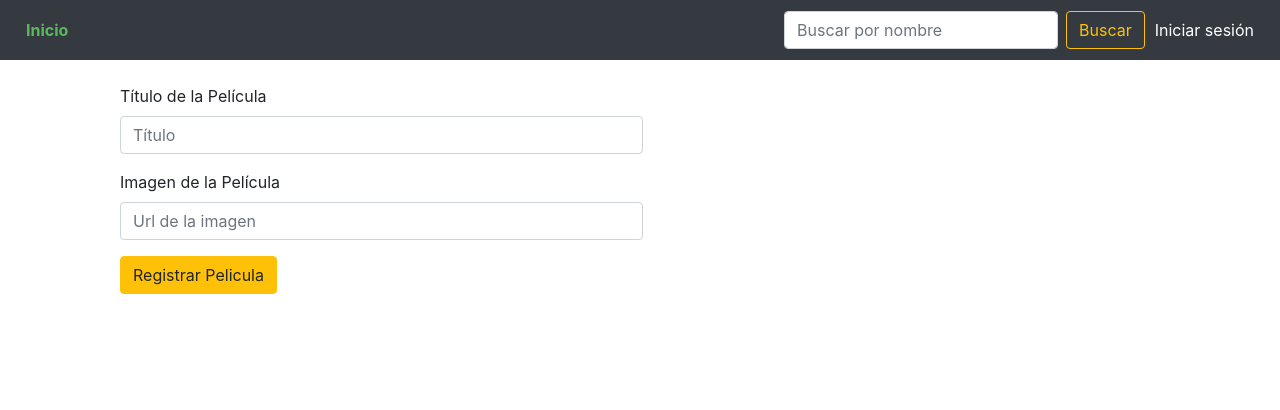
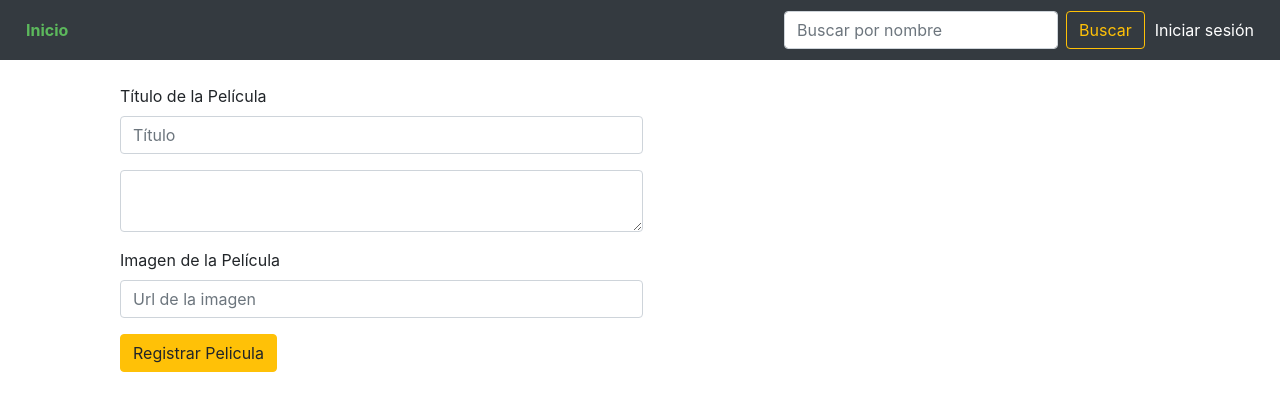
Before and after one commit to mauro8792/movieApi, a React (Create React App) app: page /movies/create in a window 1280 px wide. Shown: the top 410 px of the page. Built offline with nearby package versions, Linux system fonts and the light colour scheme; no server answers.

Commit message:
solucion de imagenes

```diff
--- a/src/components/ListOfMovieAdmin.js
+++ b/src/components/ListOfMovieAdmin.js
@@ -9,8 +9,6 @@ export default class ListOfMovieAdmin extends React.Component{
 
 
     render(){
-        console.log(this.props.user.login);
-
         if (!this.props.user.login){
             return <Redirect to={'/login'} />
         }
--- a/src/components/Movie.js
+++ b/src/components/Movie.js
@@ -12,6 +12,7 @@ export default class Movie extends React.Component{
 
     titulo = React.createRef();
     image= React.createRef()
+    description = React.createRef()
 
 
     add=(e)=>{
@@ -19,6 +20,7 @@ export default class Movie extends React.Component{
         if (this.titulo.current.value && this.image.current.value) {
             const movie = {
                 title : this.titulo.current.value,
+                description : this.description.current.value,
                 poster_path : this.image.current.value
             }
             this.props.addMovie(movie);
@@ -46,6 +48,10 @@ export default class Movie extends React.Component{
                             <input type="text" ref={this.titulo}className="form-control" name="name" placeholder='Título' />
                         </div>
                         <div className="form-group label-floating">
+                            <textarea type="text" ref={this.description} className="form-control" name="description"></textarea>
+
+                        </div>
+                        <div className="form-group label-floating">
                             <label className="control-label">Imagen de la Película</label>
                             <input type="text" ref={this.image} className="form-control" name="image" placeholder='Url de la imagen' />
                         </div>
--- a/src/components/MovieCard.js
+++ b/src/components/MovieCard.js
@@ -22,7 +22,7 @@ export default class MovieCard extends React.Component{
                     <Row>
                         <Col sm-3="true" >
                             <Card style={{ width: '18rem', marginBottom: 15 }} className="bg-dark text-white">
-                                <Card.Img src={imagen } style={{width: '100%'}} alt="Card image" />
+                                <Card.Img src={movie.title_original ? url +movie.image : movie.poster_path} style={{width: '100%'}} alt="Card image" />
                                 <Card.ImgOverlay>
                                 <Card.Title style={{"color": "yellow"}}>{movie.title}</Card.Title>
                                 <Button variant="outline-warning">★</Button>
--- a/src/components/TrTableAdmin.js
+++ b/src/components/TrTableAdmin.js
@@ -20,7 +20,7 @@ export default class TrTableAdmin extends React.Component{
                 <th scope="row">1 </th>
                 <td>{movie.title}</td>
                 <td>{movie.description}</td>
-                <td><img src={url +movie.image} width='150'/></td>
+                <td><img src={movie.title_original ? url +movie.image : movie.poster_path} width='150'/></td>
                 <td>
 
                     <form onSubmit={this.movieRemove}>
```
